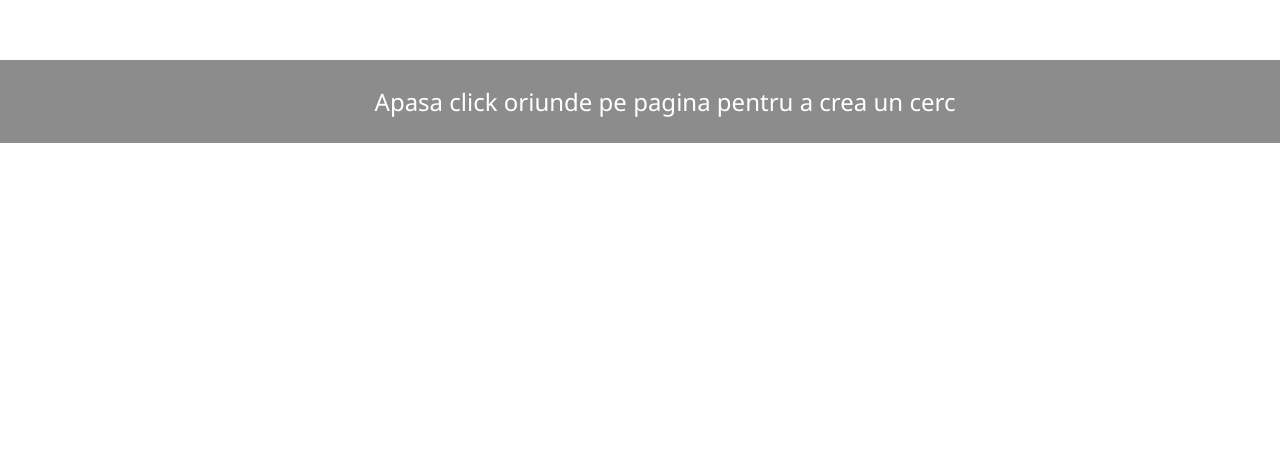
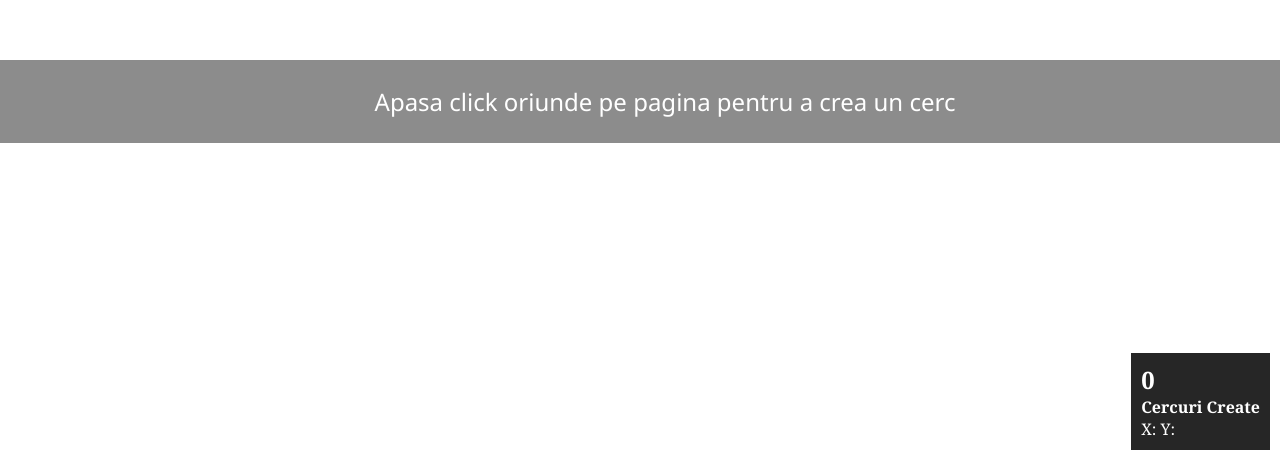
Before and after one commit to irealworlds/circleClick, a plain HTML site: page index.html in a window 1280 px wide. Shown: the part 340-800 px from the top of the page. Drawn offline with nearby package versions, Linux system fonts and the light colour scheme.

Commit message:
Added click count

```diff
--- a/index.html
+++ b/index.html
@@ -10,6 +10,12 @@
     <div id="instructions">
         Apasa click oriunde pe pagina pentru a crea un cerc
     </div>
+    <div class="click-info" unselectable="on">
+        <h2 id="clickCount">0</h2>
+        <h4>Cercuri Create</h4>
+        X: <span id="clickX"></span>
+        Y: <span id="clickY"></span>
+    </div>
     <script
       src="https://code.jquery.com/jquery-3.4.1.min.js"
       integrity="sha256-CSXorXvZcTkaix6Yvo6HppcZGetbYMGWSFlBw8HfCJo="
--- a/main.css
+++ b/main.css
@@ -1,6 +1,9 @@
 @charset "utf-8";
 /* CSS Document */
-
+*, html {
+    padding: 0;
+    margin: 0;
+}
 body {
     overflow: hidden;
 }
@@ -39,3 +42,17 @@ body {
     transform: translate(-50px, -50px);
     border-radius: 100%;
 }
+.click-info {
+    position: fixed;
+    right: 10px;
+    bottom: 10px;
+    padding: 10px;
+    background: rgba(0, 0, 0, .85);
+    color: white;
+    font-family: Cambria, "Hoefler Text", "Liberation Serif", Times, "Times New Roman", "serif";
+    -webkit-user-select: none; /* Safari */
+    -moz-user-select: none; /* Firefox */
+    -ms-user-select: none; /* IE10+/Edge */
+    user-select: none; /* Standard */
+    z-index: 5;
+}
--- a/main.js
+++ b/main.js
@@ -25,7 +25,13 @@ $(document).bind('mousedown', function (e) {
         });
         ++added;
         if (added === 1)
+        {
             $('#instructions').remove();
+            $('.click-info').css('display', 'block');
+        }
+        $('#clickCount').text(added);
+        $('#clickX').text(e.pageX);
+        $('#clickY').text(e.pageY);
         clicks = 0;
     }
 });
```
